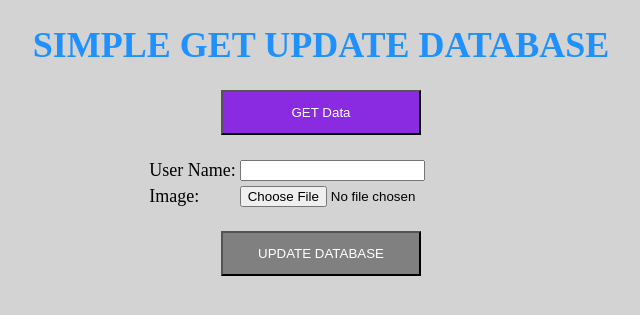
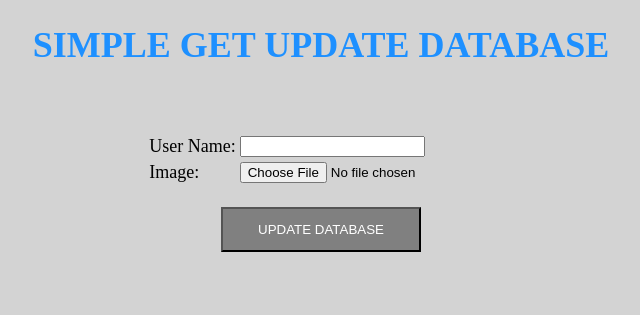
Before and after one commit to kam852920/test-db, a Flask app: page / in a window 1280 px wide. Shown: the top 315 px of the page, without its empty margins (319-959 px from the left). Run offline with Flask 2, Linux system fonts and the light colour scheme.

Commit message:
sixth commit

```diff
--- a/templates/AddData.html
+++ b/templates/AddData.html
@@ -14,7 +14,7 @@
           method="POST"
           enctype="multipart/form-data"
         >
-          <button
+          <!-- <button
             type="submit"
             formaction="/getData"
             style="
@@ -25,7 +25,7 @@
               font: oblique;
               cursor: pointer;
             "
-          >GET Data</button>
+          >GET Data</button> -->
 		  <br/><br/>
           <table>
             <tr>
```
